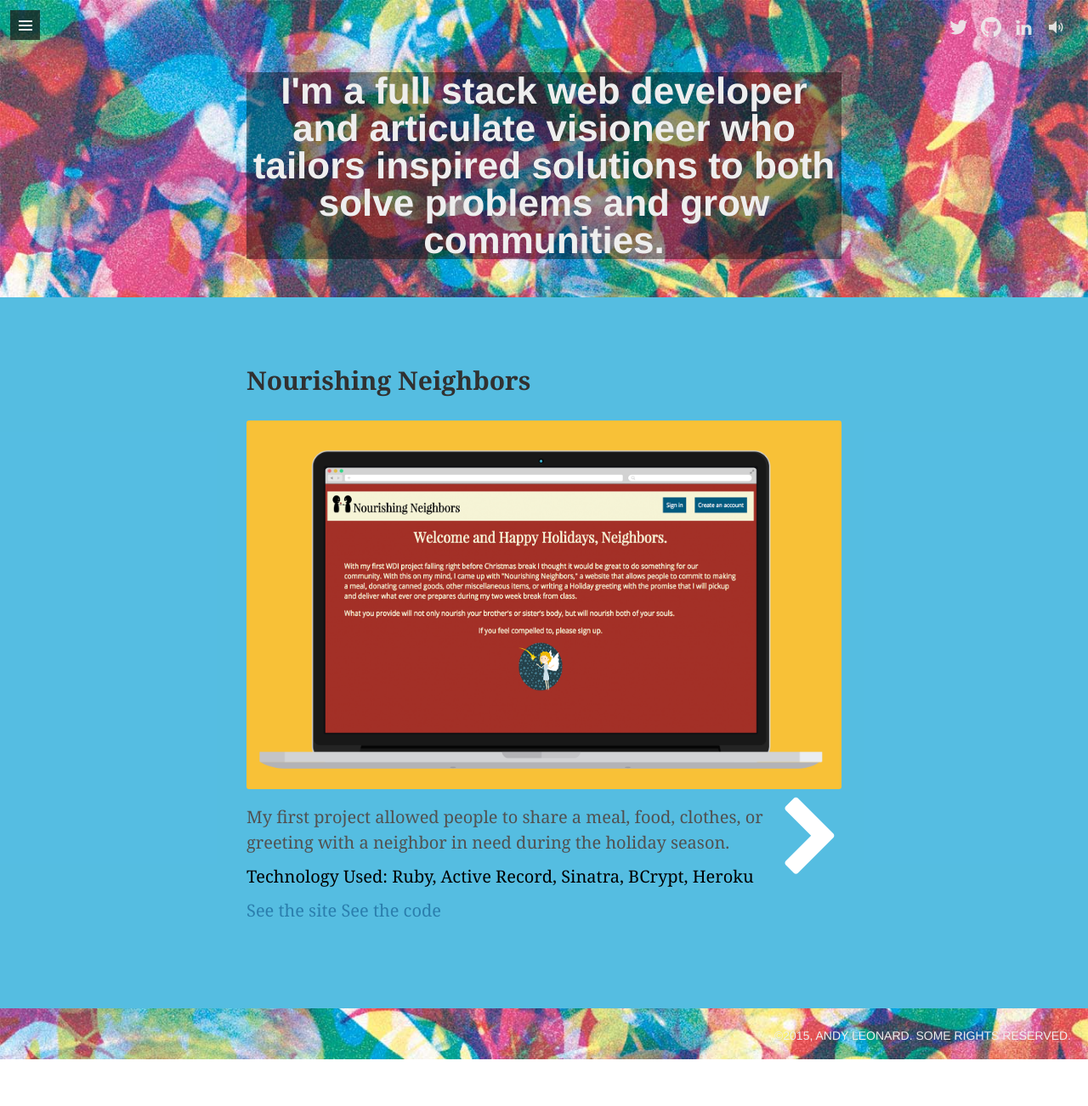
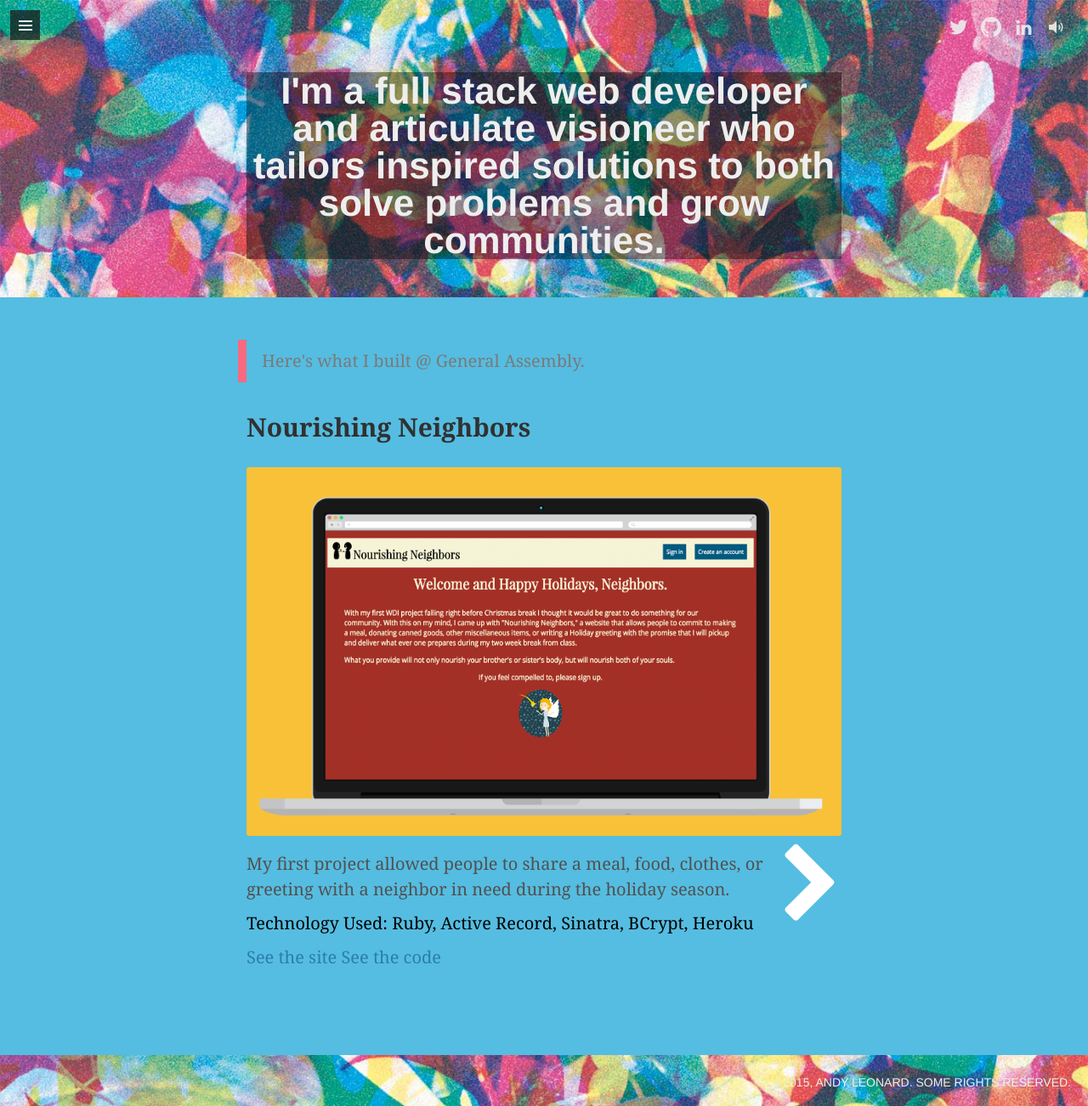
Before and after one commit to ALeonard90/ALeonard90.github.io, a Jekyll site: the page built from about.md, in a window 1280 px wide. Shown: the whole page at 85% size. Built offline with Jekyll 4.4.1, drawn with Linux system fonts in a browser that asks for light colours; nearby versions of some CDN libraries; some web fonts are replaced; before the commit the page ends 1247 px from its top, so only the background shows below that.

Commit message:
Built at GA

```diff
--- a/about.md
+++ b/about.md
@@ -4,6 +4,9 @@ title: I'm a full stack web developer and articulate visioneer who tailors inspi
 permalink: about/
 image: true
 ---
+<div class="message">
+Here's what I built @ General Assembly.
+</div>
 
 <div class="proyecto">
 
```
Also changed, not shown: _posts/2015-02-6-Risk-Fear-Worry.md (+1 -1 lines).
